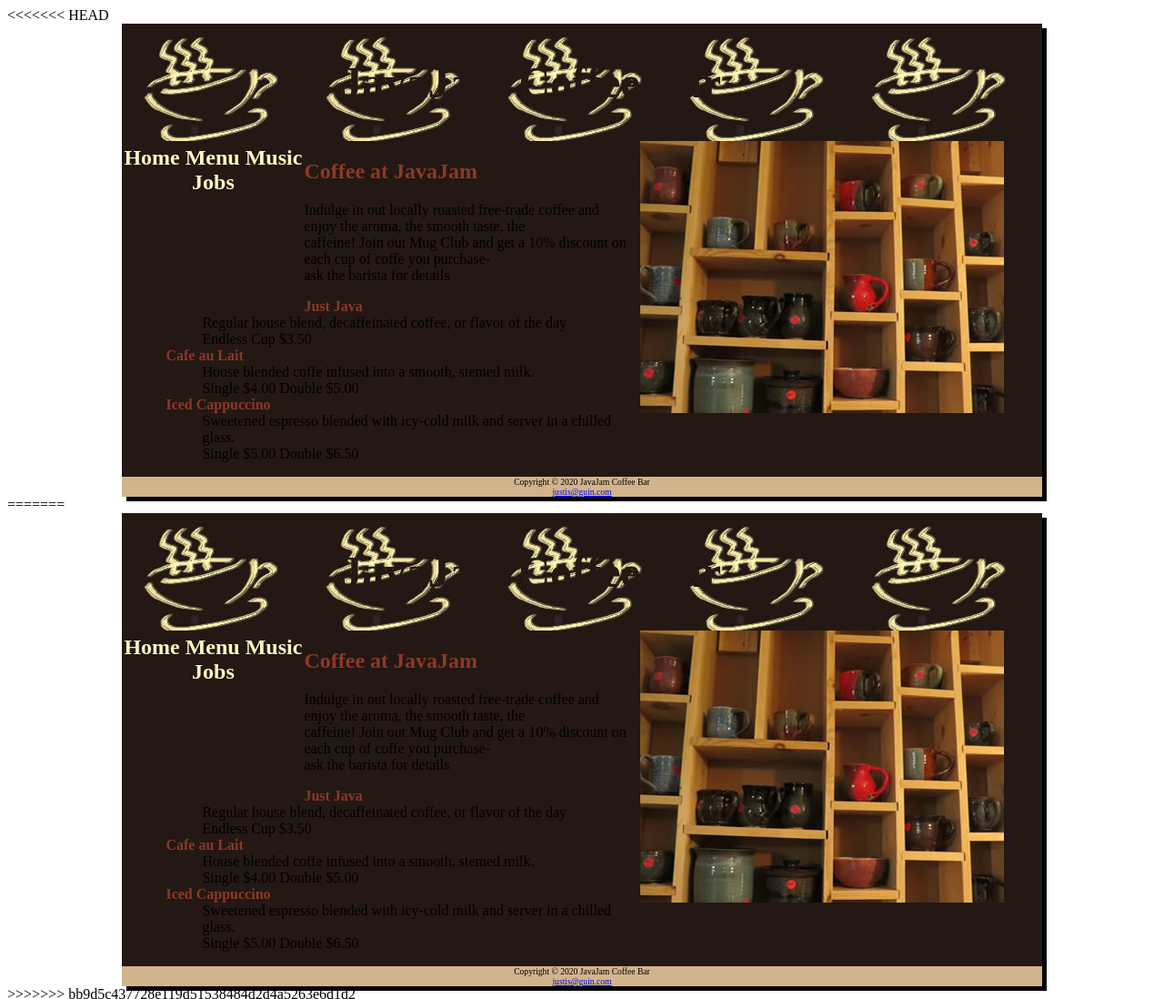
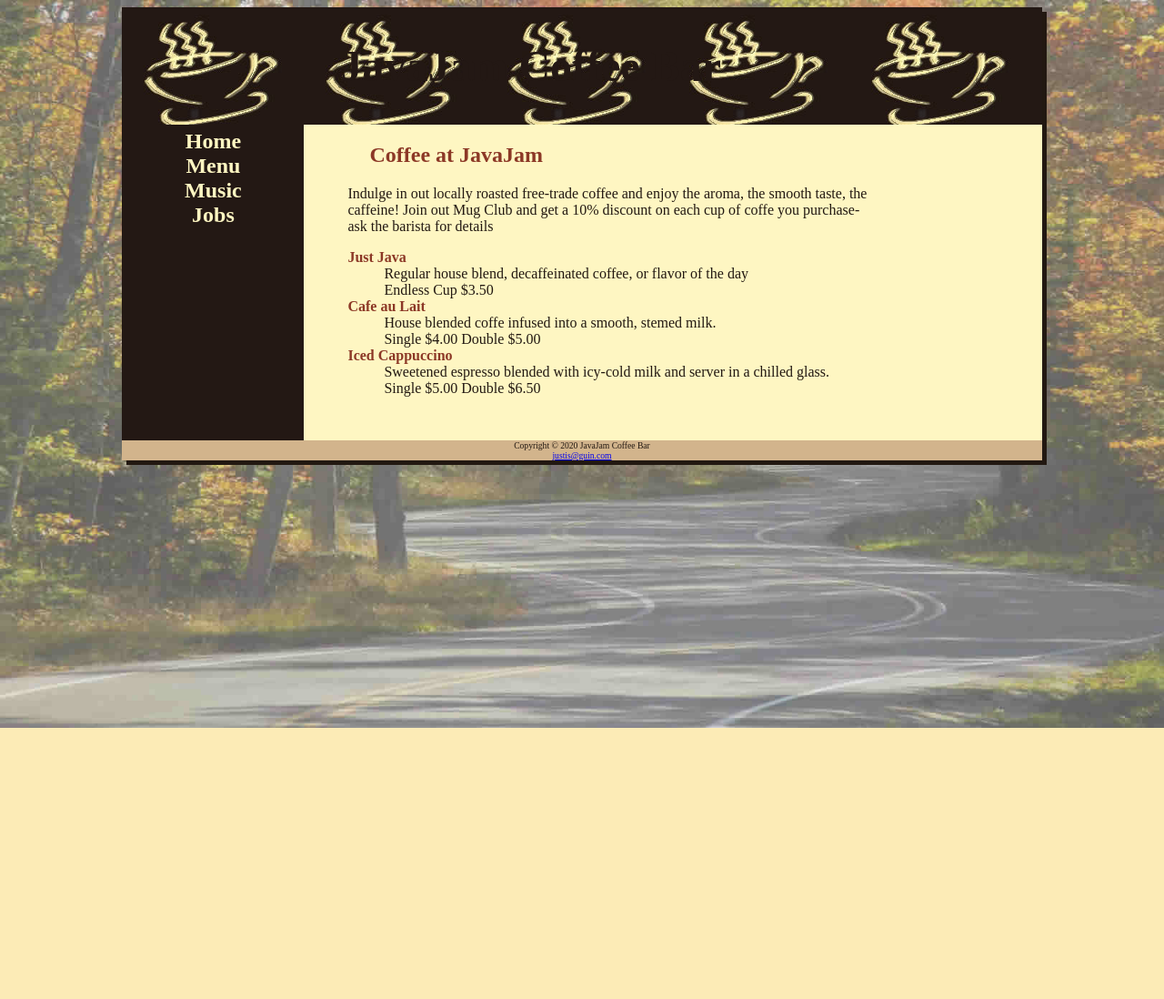
Before and after one commit to SICTCtestin/javajam-JustisGuin, a plain HTML site: page version3-cssLayout/menu.html in a window 1280 px wide. Shown: the whole page at 91% size. After the commit the page ends 800 px from the top, so only its background shows below. Drawn offline with Linux system fonts and the light colour scheme.

Commit message:
Menu and up done

```diff
--- a/version3-cssLayout/javajam.css
+++ b/version3-cssLayout/javajam.css
@@ -1,4 +1,3 @@
-<<<<<<< HEAD
 body{
     background-color: #fcebb6;
     color: #221811;
@@ -242,176 +241,3 @@ img{
     width: 33%;
 
 }
-=======
-body{
-    background-color: #fcebb6;
-    color: #221811;
-    font: Arial;
-    background-image: url("images/fadedroad50.jpg");
-    background-attachment: fixed;
-    background-size: cover;
-}
-
-main{
-    padding-left: 0;
-    padding-right: 0;
-    padding-bottom: 2em;
-    display: block;
-    margin-left: 200px;
-    padding-top: 0;
-    background-color: #FEF6C2;
-    overflow: auto;
-
-
-
-
-}
-details{
-    padding-left: 20%;
-    padding-right: 20%;
-
-
-}
-nav a:link{
-    color: #FEF6C2;
-
-}
-nav a:visited{
-    color: #D2B48C;
-
-
-}
-
-nav a:hover{
-    color: #CC9933;
-
-}
-header{
-    color: #231814;
-    padding-left: 240px;
-    background-color: #d2b48c;
-    background-image: url(images/coffeelogo.jpg);
-    padding-top: 5px;
-    padding-bottom: 5px;
-
-
-
-}
-
-h1{
-
-    font-size: 3em;
-}
-h2{
-    color: #8c3826;
-    padding-left: 3em;
-    padding-right: 2em;
-
-
-}
-h3{
-    color: #8c3826;
-    padding-left: 3em;
-    padding-right: 2em;
-
-
-}
-dt{
-    color: #8c3826;
-}
-h4{
-    background-color: #d2b48c;
-    font-size: 1.2em;
-    padding-left: .5em;
-    padding-bottom: .25em;
-    padding-left: 3em;
-    padding-right: 2em;
-
-
-
-}
-.floatleft{
-    float: left;
-    padding-right: 2em;
-    padding-bottom: 2em;
-
-}
-p{
-    padding-left: 3em;
-    padding-right: 2em;
-}
-div{
-    padding-left: 3em;
-    padding-right: 2em;
-
-}
-ul{
-    padding-left: 3em;
-    padding-right: 2em;
-
-}
-dl{
-    padding-left: 3em;
-    padding-right: 2em;
-}
-
-nav{
-    text-align: center;
-    font-weight: bold;
-    font-size: 1.5em;
-    padding-top: 5px;
-    padding-bottom: 5em;
-    float: left;
-    width: 200px;
-
-
-}
-
-nav a {text-decoration: none;}
-
-
-footer{
-    background-color: #D2B48C;
-    font-size: .60em;
-    text-align: center;
-    font: italic;
-
-
-}
-#wrapper{   /* #name is for id styling */
-    margin-right: auto;
-    margin-left: auto;  /*Will help center the text on the screen*/
-    width:80%;
-    background-color: #231814;
-    min-width: 900px;
-    max-width: 1280px;
-    padding-top: 0;
-    box-shadow: 5px 5px ;
-    box-sizing: border-box;
-
-
-
-
-}
-
-img{
-    padding-left: 10px;
-    padding-right: 10px;
-}
-
-#homehero{
-    height: 300px;
-    background-image: url(images/hero.jpg);
-    background-size: 100% 100%;
-
-}
-#heromugs{
-    background-image: url("images/heroguitar.jpg");
-
-}
-
-.details{
-    padding-left: 20%;
-    padding-right: 20%;
-}
->>>>>>> bb9d5c437728e119d51538484d2d4a5263e6d1d2
--- a/version3-cssLayout/menu.html
+++ b/version3-cssLayout/menu.html
@@ -1,4 +1,3 @@
-<<<<<<< HEAD
 <!DOCTYPE html>
 <html>
      <head>
@@ -11,12 +10,16 @@
           <h1>JavaJam Coffee Bar</h1>
      </header>
      <nav>
-          <a href="index.html">Home</a>
-          <a href="menu.html">Menu</a>
-          <a href="music.html">Music</a>
-          <a href="jobs.html">Jobs</a>
-     </nav>
-     <div><img src="images/mugs.jpg" alt=mugs align='right'></div>
+          <ul>
+               <li><a href="index.html">Home</a></li>
+               <li><a href="menu.html">Menu</a></li>
+               <li><a href="music.html">Music</a></li>
+               <li><a href="jobs.html">Jobs</a></li>
+          </ul>
+          </nav>
+     <main>
+     <div id="heromugs"></div>
+
     <h2>Coffee at JavaJam</h2>
     <p>Indulge in out locally roasted free-trade coffee and enjoy the aroma, the smooth taste, the <br>caffeine! Join out Mug Club and get a 10%
          discount on each cup of coffe you purchase-<br> ask the barista for details
@@ -34,7 +37,7 @@
         <dd>Sweetened espresso blended with icy-cold milk and server in a chilled glass.<br>
         Single $5.00 Double $6.50</dd>
 
-
+     </main>
     </dl>
     <footer>
         Copyright © 2020 JavaJam Coffee Bar<br>
@@ -42,49 +45,4 @@
 
     </footer>
 </div>
-=======
-<!DOCTYPE html>
-<html>
-     <head>
-          <meta charset="utf-8">
-          <link rel="stylesheet" href="javajam.css">
-          <title>JavaJam Coffee Menu</title>
-     </head>
-     <div id= "wrapper">
-     <header>
-          <h1>JavaJam Coffee Bar</h1>
-     </header>
-     <nav>
-          <a href="index.html">Home</a>
-          <a href="menu.html">Menu</a>
-          <a href="music.html">Music</a>
-          <a href="jobs.html">Jobs</a>
-     </nav>
-     <div><img src="images/mugs.jpg" alt=mugs align='right'></div>
-    <h2>Coffee at JavaJam</h2>
-    <p>Indulge in out locally roasted free-trade coffee and enjoy the aroma, the smooth taste, the <br>caffeine! Join out Mug Club and get a 10%
-         discount on each cup of coffe you purchase-<br> ask the barista for details
-    </p>
-    <dl>
-        <dt><b>Just Java</b></dt>
-        <dd>Regular house blend, decaffeinated coffee, or flavor of the day<br>
-        Endless Cup $3.50</dd>
-
-        <dt><b>Cafe au Lait</b></dt>
-        <dd>House blended coffe infused into a smooth, stemed milk.<br>
-        Single $4.00 Double $5.00</dd>
-
-        <dt><b>Iced Cappuccino</b></dt>
-        <dd>Sweetened espresso blended with icy-cold milk and server in a chilled glass.<br>
-        Single $5.00 Double $6.50</dd>
-
-
-    </dl>
-    <footer>
-        Copyright © 2020 JavaJam Coffee Bar<br>
-        <a href="mailto:justis@guin.com">justis@guin.com</a>
-
-    </footer>
-</div>
->>>>>>> bb9d5c437728e119d51538484d2d4a5263e6d1d2
 </html>
```
Also changed, not shown: version3-cssLayout/index.html (+11 -57 lines).
